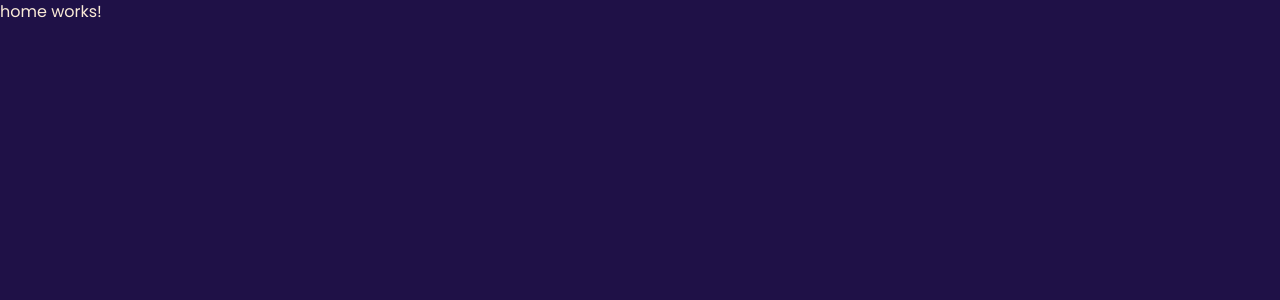
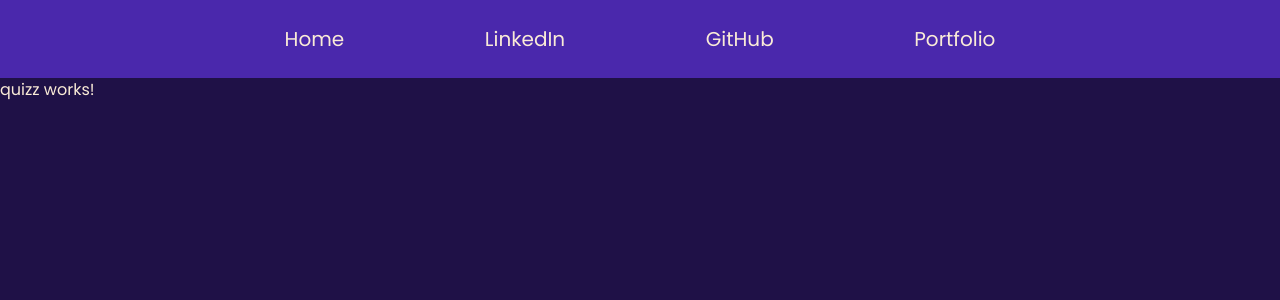
Before and after one commit to Barata-Ribeiro/dio_angular_quizz, an Angular app: page / in a window 1280 px wide. Shown: the top 300 px of the page. Built offline with nearby package versions, Linux system fonts and the light colour scheme.

Commit message:
feat: add header component

```diff
--- a/src/app/app.component.html
+++ b/src/app/app.component.html
@@ -1 +1,2 @@
+<app-header-menu />
 <router-outlet></router-outlet>
--- a/src/app/app.module.ts
+++ b/src/app/app.module.ts
@@ -5,12 +5,14 @@ import { AppRoutingModule } from './app-routing.module';
 import { AppComponent } from './app.component';
 import { QuizzComponent } from './components/quizz/quizz.component';
 import { HomeComponent } from './pages/home/home.component';
+import { HeaderMenuComponent } from './components/header-menu/header-menu.component';
 
 @NgModule({
   declarations: [
     AppComponent,
     QuizzComponent,
-    HomeComponent
+    HomeComponent,
+    HeaderMenuComponent
   ],
   imports: [
     BrowserModule,
--- /dev/null
+++ b/src/app/components/header-menu/header-menu.component.css
@@ -0,0 +1,30 @@
+.header__container {
+  background-color: #4a28ac;
+  position: sticky !important;
+  top: 0;
+  z-index: 1000;
+}
+
+.header__nav {
+  max-width: 96rem;
+  margin-inline: auto;
+}
+
+.header__nav-list {
+  display: flex;
+  justify-content: space-evenly;
+  align-items: center;
+  flex-wrap: wrap;
+  padding: 2.4rem 0;
+}
+
+.header__nav-list-item-link {
+  font-size: 2rem;
+  padding: 0.5rem 1.6rem;
+}
+
+.header__nav-list-item-link:hover {
+  font-weight: 600;
+  background-color: #7b3cff;
+  border-radius: 0.8rem;
+}
--- /dev/null
+++ b/src/app/components/header-menu/header-menu.component.html
@@ -0,0 +1,36 @@
+<header class="header__container">
+  <nav class="header__nav">
+    <ul class="header__nav-list">
+      <li class="header__nav-list-item">
+        <a class="header__nav-list-item-link" [routerLink]="['/']">Home</a>
+      </li>
+      <li class="header__nav-list-item">
+        <a
+          class="header__nav-list-item-link"
+          href="https://www.linkedin.com/in/jo%C3%A3o-mendes-jorge-barata-ribeiro-645073118/"
+          target="_blank"
+          rel="noopener noreferrer"
+          >LinkedIn</a
+        >
+      </li>
+      <li class="header__nav-list-item">
+        <a
+          class="header__nav-list-item-link"
+          href="https://github.barataribeiro.com/"
+          target="_blank"
+          rel="noopener noreferrer"
+          >GitHub</a
+        >
+      </li>
+      <li class="header__nav-list-item">
+        <a
+          class="header__nav-list-item-link"
+          href="https://barataribeiro.com/"
+          target="_blank"
+          rel="noopener noreferrer"
+          >Portfolio</a
+        >
+      </li>
+    </ul>
+  </nav>
+</header>
--- a/src/app/pages/home/home.component.html
+++ b/src/app/pages/home/home.component.html
@@ -1 +1,3 @@
-<p>home works!</p>
+<div class="home__container">
+  <app-quizz />
+</div>
--- a/src/styles.css
+++ b/src/styles.css
@@ -21,3 +21,18 @@ body {
   color: antiquewhite;
   background: #1f1147;
 }
+
+a {
+  text-decoration: none;
+  color: inherit;
+}
+
+ul {
+  list-style: none;
+}
+
+img {
+  max-width: 100%;
+  display: block;
+  object-fit: cover;
+}
```
Also changed, not shown: src/app/components/header-menu/header-menu.component.ts (added, +10 -0 lines).
